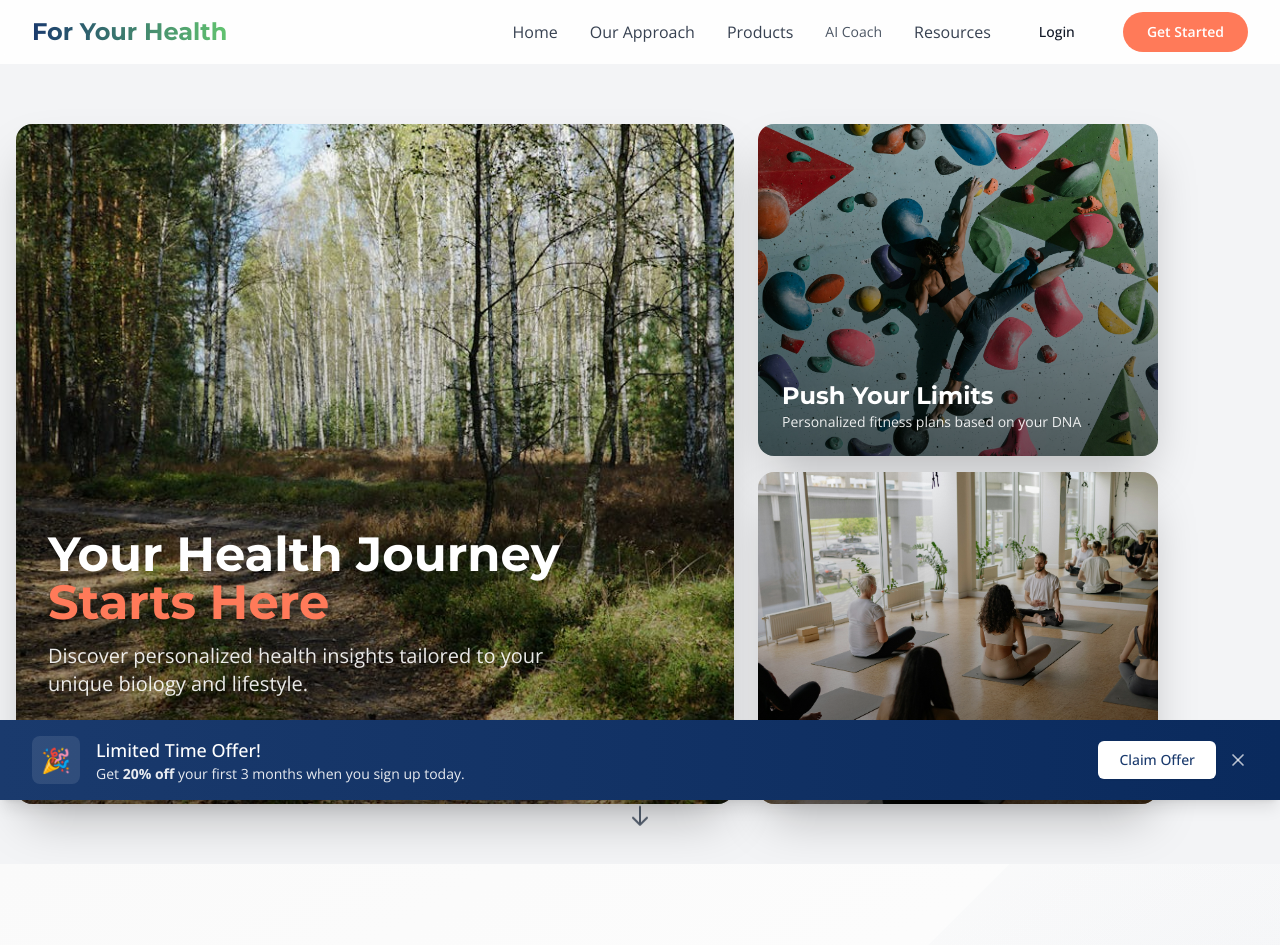
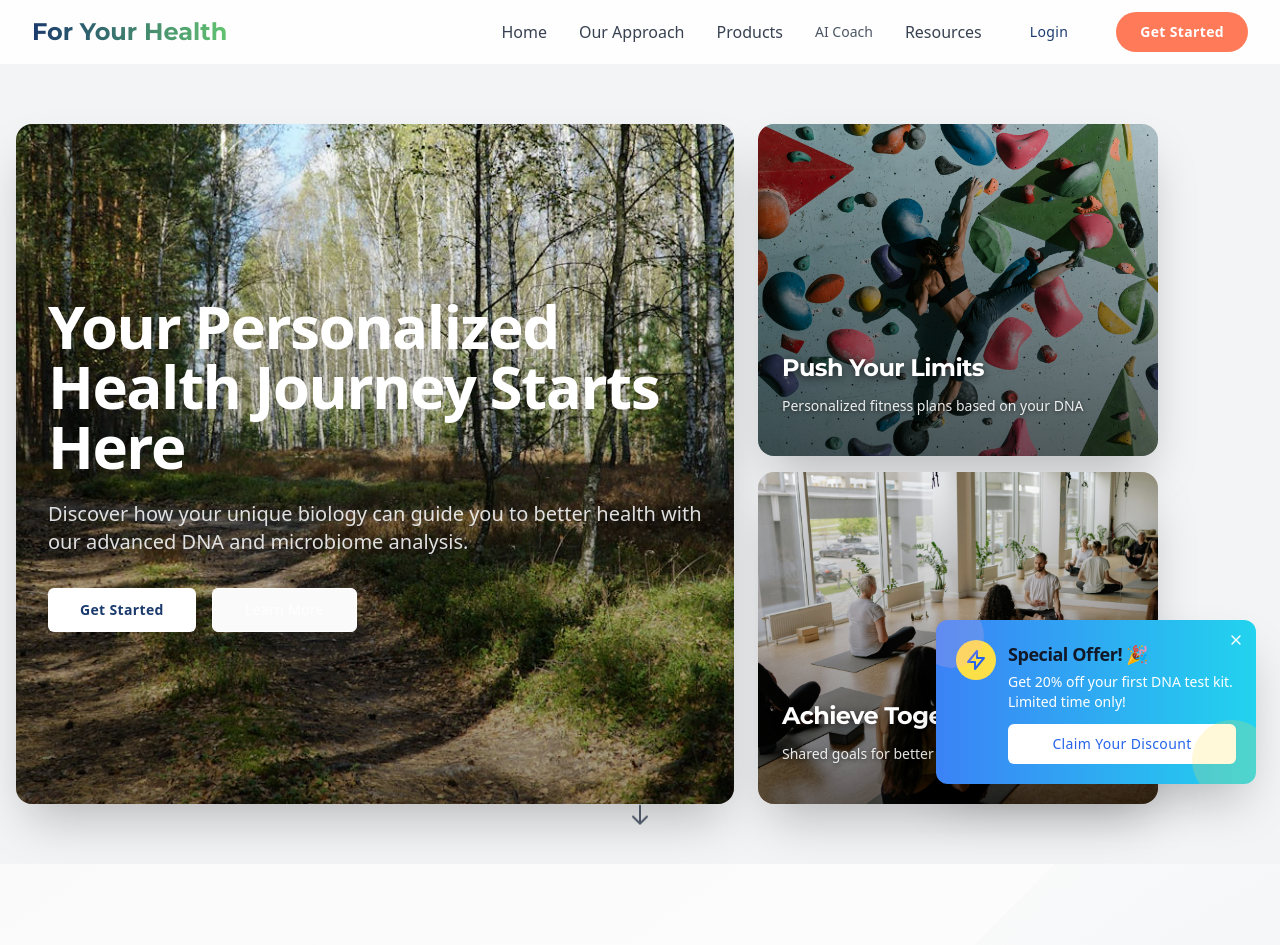
Before and after one commit to absrzvi/yourHealth, a Next.js app: page / in a window 1280 px wide. Shown: the top 945 px of the page. Built offline with nearby package versions, Linux system fonts and the light colour scheme; no server answers.

Commit message:
feat(ui): enhance hero section and add floating promo banner
- Replace old banner with new floating PromoBanner component
- Improve hero section text visibility with white text and drop shadows
- Update global styles and remove unused components
- Fix circular dependency in CSS

```diff
--- a/app/globals.css
+++ b/app/globals.css
@@ -1,6 +1,103 @@
 @tailwind base;
 @tailwind components;
 @tailwind utilities;
+
+@layer base {
+  /* Base typography styles */
+  html {
+    @apply text-base;
+  }
+
+  body {
+    @apply font-normal leading-relaxed text-foreground antialiased;
+    font-feature-settings: 'kern' 1, 'liga' 1, 'calt' 1;
+  }
+
+  /* Headings */
+  h1, h2, h3, h4, h5, h6 {
+    @apply font-bold tracking-tight text-gray-900 mb-3;
+  }
+
+  h1 {
+    @apply text-4xl md:text-5xl font-extrabold tracking-tight leading-[1.1];
+  }
+
+  h2 {
+    @apply text-3xl md:text-4xl font-bold leading-[1.2];
+  }
+
+  h3 {
+    @apply text-2xl md:text-3xl font-semibold leading-[1.25];
+  }
+
+  h4 {
+    @apply text-xl md:text-2xl font-medium leading-[1.3];
+  }
+
+  h5 {
+    @apply text-lg md:text-xl font-semibold leading-[1.4];
+  }
+
+  h6 {
+    @apply text-base font-semibold leading-normal;
+  }
+
+  /* Paragraphs and text elements */
+  p {
+    @apply mb-4 leading-[1.7];
+  }
+
+  /* Links */
+  a {
+    @apply text-primary font-medium transition-colors hover:text-primary-dark underline-offset-4 hover:underline;
+  }
+
+  /* Buttons */
+  button, .btn {
+    @apply font-medium tracking-wide;
+  }
+
+  /* Form elements */
+  input, textarea, select {
+    @apply font-normal;
+  }
+
+  /* Lists */
+  ul, ol {
+    @apply pl-5 mb-4 space-y-2;
+  }
+
+  /* Blockquotes */
+  blockquote {
+    @apply border-l-4 border-gray-200 pl-4 italic text-gray-600;
+  }
+
+  /* Code */
+  code {
+    @apply font-mono text-sm bg-gray-100 px-1.5 py-0.5 rounded;
+  }
+
+  /* Small text */
+  small, .text-sm {
+    font-size: 0.875rem;  /* Equivalent to text-sm */
+    line-height: 1.625;   /* Custom leading */
+  }
+
+  /* Captions and labels */
+  .caption {
+    @apply text-xs font-normal text-gray-500 uppercase tracking-wider;
+  }
+
+  /* Text colors */
+  .text-muted {
+    @apply text-gray-500;
+  }
+
+  /* Text with light weight */
+  .text-light {
+    @apply font-light;
+  }
+}
 
 /* Custom global styles for dashboard layout */
 
--- a/app/layout.tsx
+++ b/app/layout.tsx
@@ -1,19 +1,15 @@
 import './globals.css'
 import type { Metadata } from 'next'
-import { Montserrat, Open_Sans } from 'next/font/google'
+import { Montserrat } from 'next/font/google'
 import { Navigation } from '@/components/layout/Navigation'
 import { AuthProvider } from '@/components/providers/AuthProvider'
+import { PromoBanner } from '@/components/ui/PromoBanner'
 
 const montserrat = Montserrat({
   subsets: ['latin'],
-  weight: ['400', '600', '700', '800'],
+  weight: ['300', '400', '500', '600', '700', '800', '900'],
   variable: '--font-montserrat',
-})
-
-const openSans = Open_Sans({
-  subsets: ['latin'],
-  weight: ['400', '500', '600', '700'],
-  variable: '--font-open-sans',
+  display: 'swap',
 })
 
 export const metadata: Metadata = {
@@ -27,12 +23,13 @@ export default function RootLayout({
   children: React.ReactNode
 }) {
   return (
-    <html lang="en" className={`${montserrat.variable} ${openSans.variable}`}>
-      <body className="font-open-sans bg-background text-foreground">
+    <html lang="en" className={montserrat.variable}>
+      <body className="font-sans bg-background text-foreground">
         <AuthProvider>
           <Navigation />
           <main className="pt-16">
             {children}
+            <PromoBanner />
           </main>
         </AuthProvider>
       </body>
--- a/app/page.tsx
+++ b/app/page.tsx
@@ -6,7 +6,6 @@ import { Testimonials } from '@/components/home/Testimonials';
 import { ProvidersTeaser } from '@/components/home/ProvidersTeaser';
 import { PersonalizedHealthcareSection } from '@/components/home/PersonalizedHealthcareSection';
 import { IntegrationsSection } from '@/components/home/IntegrationsSection';
-import { PromoBanner } from '@/components/home/PromoBanner';
 
 export default function HomePage() {
   return (
@@ -19,7 +18,6 @@ export default function HomePage() {
       <ProductTeaser />
       <Testimonials />
       <ProvidersTeaser />
-      <PromoBanner />
     </>
   );
 }
--- a/components/home/HeroSection.tsx
+++ b/components/home/HeroSection.tsx
@@ -47,32 +47,36 @@ export function HeroSection() {
               />
             </div>
             <div className="absolute inset-0 bg-gradient-to-t from-black/40 to-transparent z-10" />
-            {/* Gradient overlay */}
-            <div className="absolute bottom-0 left-0 p-8 z-20 text-white">
-              <h1 className="text-4xl md:text-5xl font-bold mb-4 font-montserrat">
-                Your Health Journey<br />
-                <span className="text-secondary">Starts Here</span>
+            {/* Hero Content Overlay */}
+            <div className="absolute inset-0 flex items-center z-10">
+              <div className="max-w-7xl mx-auto px-4 sm:px-6 lg:px-8 w-full">
+                <div className="max-w-3xl">
+                  <h1 className="text-4xl md:text-5xl lg:text-6xl font-extrabold tracking-tight text-white mb-6 leading-tight">
+                    Your Personalized Health Journey Starts Here
                   </h1>
-              <p className="text-lg md:text-xl mb-6 max-w-lg opacity-90">
-                Discover personalized health insights tailored to your unique biology and lifestyle.
+                  <p className="text-lg md:text-xl text-gray-100/90 mb-8 max-w-2xl leading-relaxed">
+                    Discover how your unique biology can guide you to better health with our advanced DNA and microbiome analysis.
                   </p>
-              <div className="flex flex-wrap gap-4">
+                  <div className="flex flex-col sm:flex-row gap-4">
                     <Link href="/register">
                       <Button
                         size="lg"
-                    className="bg-secondary hover:bg-secondary-dark text-white rounded-full px-8 py-6 text-lg font-semibold shadow-lg transform hover:scale-105 transition-all"
+                        className="bg-white text-primary hover:bg-gray-100 transition-colors font-semibold tracking-wide"
                       >
                         Get Started
                       </Button>
                     </Link>
                     <Link href="/science">
                       <Button
+                        size="lg"
                         variant="outline"
-                    className="bg-white/20 hover:bg-white/30 backdrop-blur text-white rounded-full px-8 py-6 text-lg font-semibold border-white/30"
+                        className="border-white text-white hover:bg-white/10 transition-colors font-medium tracking-wide"
                       >
-                    Learn How It Works
+                        Learn More
                       </Button>
                     </Link>
+                  </div>
+                </div>
               </div>
             </div>
           </div>
@@ -90,9 +94,9 @@ export function HeroSection() {
                 priority
                 sizes="(max-width: 1024px) 100vw, 34vw"
               />
-              <div className="absolute bottom-0 left-0 p-6 z-20 text-white">
-                <h2 className="text-2xl font-bold font-montserrat">Push Your Limits</h2>
-                <p className="text-sm opacity-90">Personalized fitness plans based on your DNA</p>
+              <div className="absolute bottom-0 left-0 p-6 z-20">
+                <h2 className="text-2xl font-bold font-montserrat text-white drop-shadow-[0_2px_4px_rgba(0,0,0,0.7)]">Push Your Limits</h2>
+                <p className="text-sm text-white/90 drop-shadow-[0_1px_2px_rgba(0,0,0,0.7)]">Personalized fitness plans based on your DNA</p>
               </div>
             </div>
 
@@ -107,9 +111,9 @@ export function HeroSection() {
                 priority
                 sizes="(max-width: 1024px) 100vw, 34vw"
               />
-              <div className="absolute bottom-0 left-0 p-6 z-20 text-white">
-                <h2 className="text-2xl font-bold font-montserrat">Achieve Together</h2>
-                <p className="text-sm opacity-90">Shared goals for better health outcomes</p>
+              <div className="absolute bottom-0 left-0 p-6 z-20">
+                <h2 className="text-2xl font-bold font-montserrat text-white drop-shadow-[0_2px_4px_rgba(0,0,0,0.7)]">Achieve Together</h2>
+                <p className="text-sm text-white/90 drop-shadow-[0_1px_2px_rgba(0,0,0,0.7)]">Shared goals for better health outcomes</p>
               </div>
             </div>
           </div>
--- a/components/home/PromoBanner.tsx
+++ /dev/null
@@ -1,111 +0,0 @@
-'use client';
-
-import { motion, AnimatePresence } from 'framer-motion';
-import { X } from 'lucide-react';
-import { useEffect, useState } from 'react';
-
-export function PromoBanner() {
-  const [isVisible, setIsVisible] = useState(false);
-  const [isClosing, setIsClosing] = useState(false);
-  const [isMobile, setIsMobile] = useState(false);
-
-  useEffect(() => {
-    // Check if banner was previously dismissed
-    const isDismissed = localStorage?.getItem('promoBannerDismissed');
-    if (isDismissed !== 'true') {
-      // Show banner after a delay
-      const timer = setTimeout(() => {
-        setIsVisible(true);
-      }, 3000);
-
-      // Cleanup
-      return () => clearTimeout(timer);
-    }
-  }, []);
-
-  useEffect(() => {
-    // Check if mobile device
-    const checkIfMobile = () => {
-      setIsMobile(window.innerWidth < 768);
-    };
-
-    // Set initial value
-    checkIfMobile();
-
-    // Add event listener for window resize
-    window.addEventListener('resize', checkIfMobile);
-
-    // Cleanup
-    return () => window.removeEventListener('resize', checkIfMobile);
-  }, []);
-
-  const handleClose = () => {
-    setIsClosing(true);
-    // Store dismissal in localStorage
-    if (typeof window !== 'undefined') {
-      localStorage.setItem('promoBannerDismissed', 'true');
-    }
-    // Wait for animation to complete before hiding
-    setTimeout(() => {
-      setIsVisible(false);
-      setIsClosing(false);
-    }, 300);
-  };
-
-  // Don't render on mobile
-  if (isMobile) {
-    return null;
-  }
-
-  return (
-    <AnimatePresence>
-      {isVisible && (
-        <motion.div
-          className={`fixed bottom-0 left-0 right-0 bg-gradient-to-r from-primary to-primary-dark text-white z-50 shadow-lg`}
-          initial={{ y: '100%' }}
-          animate={isClosing ? { y: '100%' } : { y: 0 }}
-          exit={{ y: '100%' }}
-          transition={{
-            type: 'spring',
-            damping: 25,
-            stiffness: 300,
-          }}
-        >
-          <div className="max-w-7xl mx-auto px-4 py-4 sm:px-6 lg:px-8">
-            <div className="flex items-center justify-between flex-wrap gap-4">
-              <div className="flex-1 min-w-0">
-                <div className="flex items-center">
-                  <div className="flex-shrink-0 flex items-center justify-center h-12 w-12 rounded-lg bg-white/10 mr-4">
-                    <span className="text-2xl">🎉</span>
-                  </div>
-                  <div>
-                    <h3 className="text-lg font-medium">Limited Time Offer!</h3>
-                    <p className="text-sm text-white/90">
-                      Get <span className="font-bold">20% off</span> your first 3 months when you sign up today.
-                    </p>
-                  </div>
-                </div>
-              </div>
-              <div className="flex-shrink-0 flex space-x-3">
-                <a
-                  href="/pricing"
-                  className="flex items-center justify-center px-5 py-2 border border-transparent rounded-md shadow-sm text-sm font-medium text-primary bg-white hover:bg-gray-50 transition-colors duration-200"
-                >
-                  Claim Offer
-                </a>
-                <button
-                  type="button"
-                  onClick={handleClose}
-                  className="flex-shrink-0 inline-flex items-center justify-center text-white/70 hover:text-white transition-colors duration-200"
-                  aria-label="Dismiss"
-                >
-                  <X className="h-5 w-5" />
-                </button>
-              </div>
-            </div>
-          </div>
-        </motion.div>
-      )}
-    </AnimatePresence>
-  );
-}
--- /dev/null
+++ b/components/ui/PromoBanner.tsx
@@ -0,0 +1,67 @@
+'use client';
+
+import { useState, useEffect } from 'react';
+import { X } from 'lucide-react';
+import { Button } from './button';
+
+export function PromoBanner() {
+  const [isVisible, setIsVisible] = useState(true);
+  const [isScrolled, setIsScrolled] = useState(false);
+
+  useEffect(() => {
+    const handleScroll = () => {
+      setIsScrolled(window.scrollY > 100);
+    };
+
+    window.addEventListener('scroll', handleScroll);
+    return () => window.removeEventListener('scroll', handleScroll);
+  }, []);
+
+  if (!isVisible) return null;
+
+  return (
+    <div
+      className={`fixed right-6 bottom-6 z-50 transition-all duration-300 transform ${
+        isScrolled ? 'translate-y-0' : 'translate-y-2'
+      }`}
+    >
+      <div className="relative bg-gradient-to-r from-blue-500 to-cyan-400 text-white rounded-xl shadow-2xl overflow-hidden w-80">
+        {/* Close button */}
+        <button
+          onClick={() => setIsVisible(false)}
+          className="absolute right-2 top-2 p-1 rounded-full hover:bg-white/20 transition-colors"
+          aria-label="Close banner"
+        >
+          <X className="h-4 w-4" />
+        </button>
+
+        {/* Banner content */}
+        <div className="p-5">
+          <div className="flex items-start gap-3">
+            <div className="flex-shrink-0">
+              <div className="bg-yellow-300 text-blue-600 rounded-full p-2">
+                <svg xmlns="http://www.w3.org/2000/svg" className="h-6 w-6" fill="none" viewBox="0 0 24 24" stroke="currentColor">
+                  <path strokeLinecap="round" strokeLinejoin="round" strokeWidth={2} d="M13 10V3L4 14h7v7l9-11h-7z" />
+                </svg>
+              </div>
+            </div>
+            <div>
+              <h3 className="font-bold text-lg mb-1">Special Offer! 🎉</h3>
+              <p className="text-sm mb-3">Get 20% off your first DNA test kit. Limited time only!</p>
+              <Button
+                className="w-full bg-white text-blue-600 hover:bg-blue-50 font-medium"
+                onClick={() => window.location.href = '/products'}
+              >
+                Claim Your Discount
+              </Button>
+            </div>
+          </div>
+        </div>
+
+        {/* Decorative elements */}
+        <div className="absolute -bottom-4 -right-4 w-20 h-20 bg-yellow-300 rounded-full opacity-20"></div>
+        <div className="absolute -top-4 -left-4 w-16 h-16 bg-pink-300 rounded-full opacity-20"></div>
+      </div>
+    </div>
+  );
+}
--- a/tailwind.config.js
+++ b/tailwind.config.js
@@ -32,8 +32,16 @@ module.exports = {
         'gradient-accent': 'linear-gradient(135deg, #FF7A59 0%, #EF6A49 100%)',
       },
       fontFamily: {
-        sans: ['Inter', 'sans-serif'],
-        montserrat: ['Montserrat', 'sans-serif'],
+        sans: ['var(--font-montserrat)', 'sans-serif'],
+      },
+      fontWeight: {
+        light: '300',
+        normal: '400',
+        medium: '500',
+        semibold: '600',
+        bold: '700',
+        extrabold: '800',
+        black: '900',
       },
       boxShadow: {
         'xl': '0 20px 40px rgba(0, 0, 0, 0.1)',
```
Lines whose indentation alone changed are shown as unchanged.
